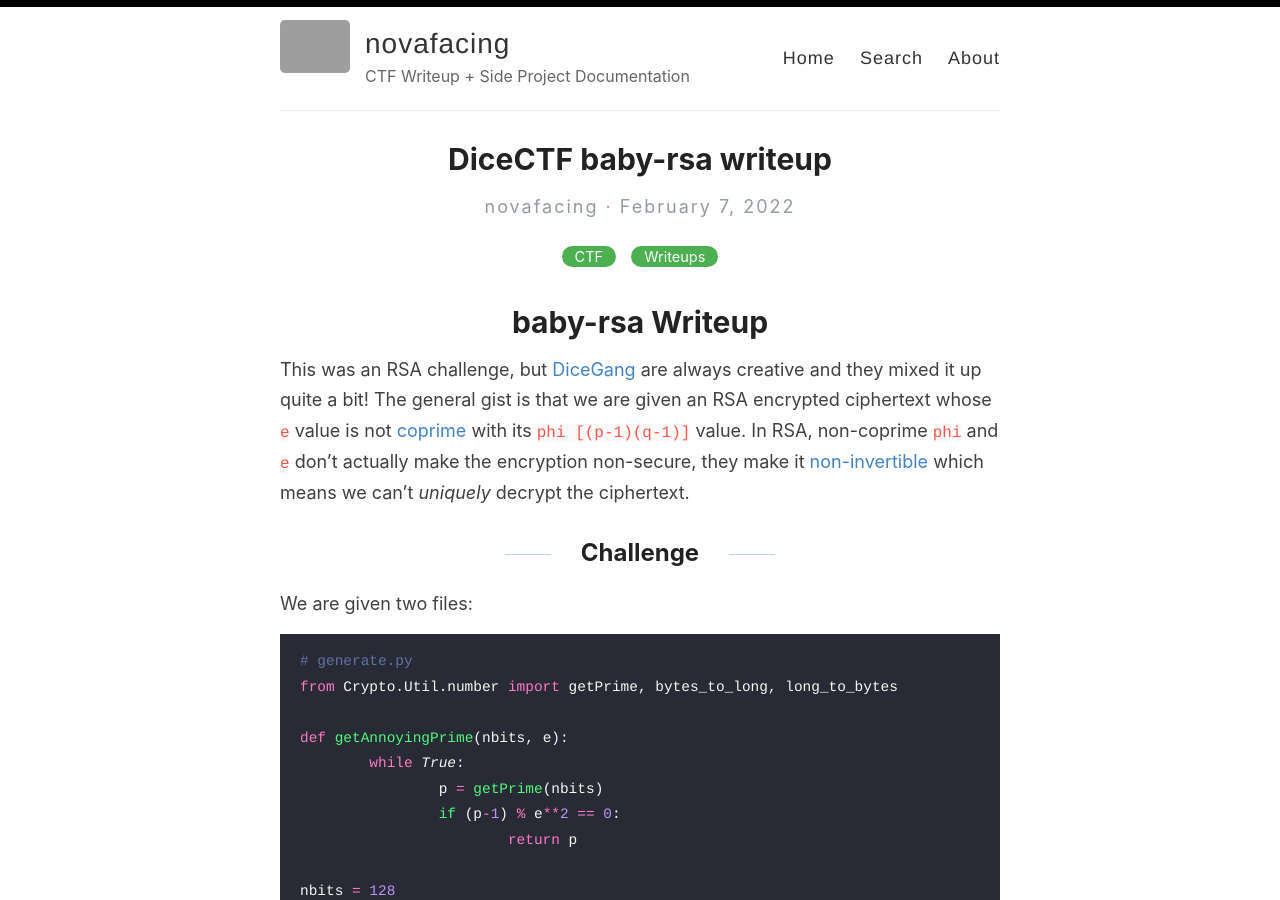
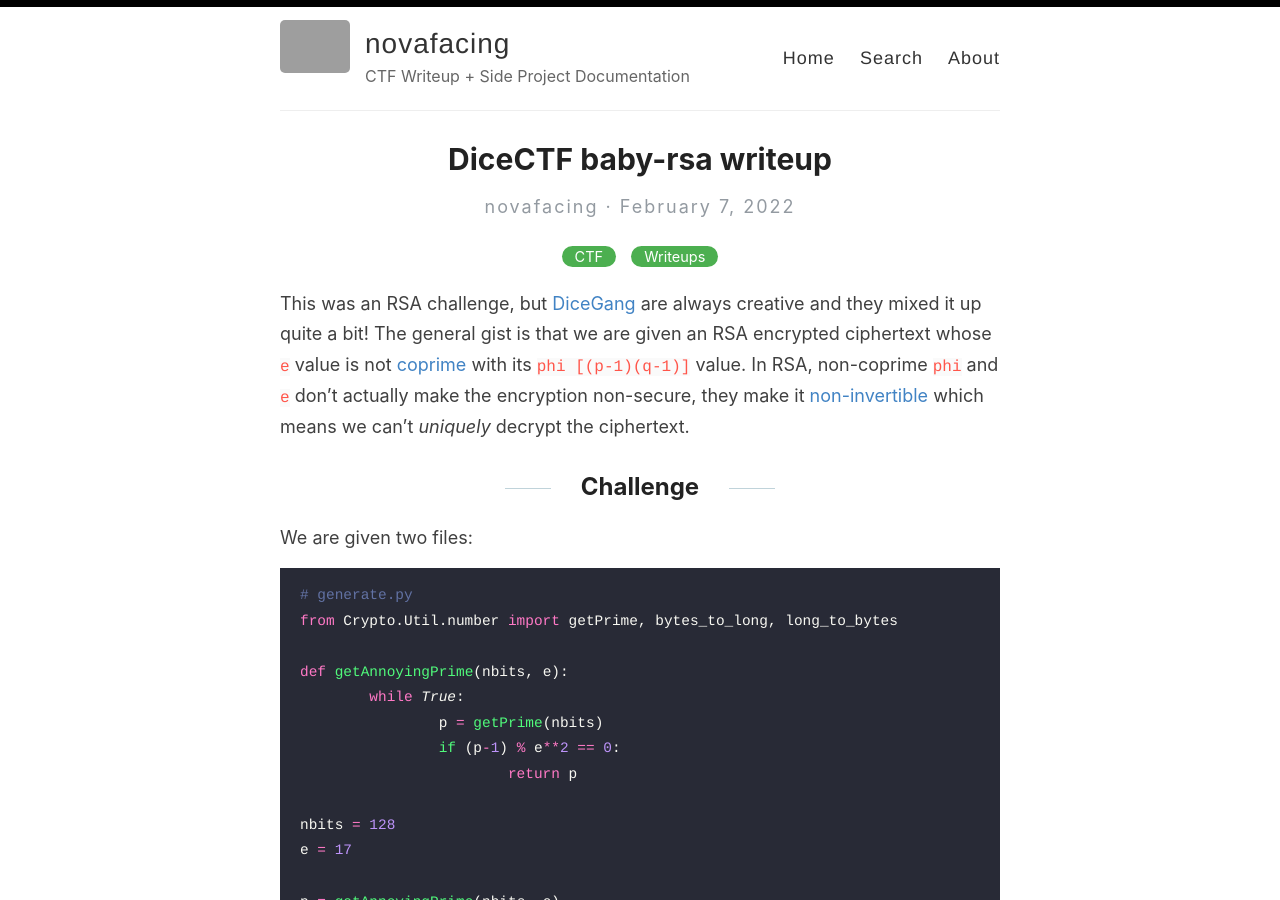
Before and after one commit to novafacing/novafacing.github.io, a Jekyll site: the page built from _posts/2022-02-07-baby-rsa.md, in a window 1280 px wide and 900 px high. Built offline with Jekyll 4.4.1, drawn with Linux system fonts in a browser that asks for light colours; grey boxes are pictures that could not be loaded.

```diff
--- a/_posts/2022-02-07-baby-rsa.md
+++ b/_posts/2022-02-07-baby-rsa.md
@@ -4,8 +4,6 @@
 categories: [CTF, Writeups]
 ---
 
-
-# baby-rsa Writeup
 
 This was an RSA challenge, but [DiceGang](https://https://dicega.ng/) are always creative and they mixed it up quite a
 bit! The general gist is that we are given an RSA encrypted ciphertext whose `e` value is not
```
